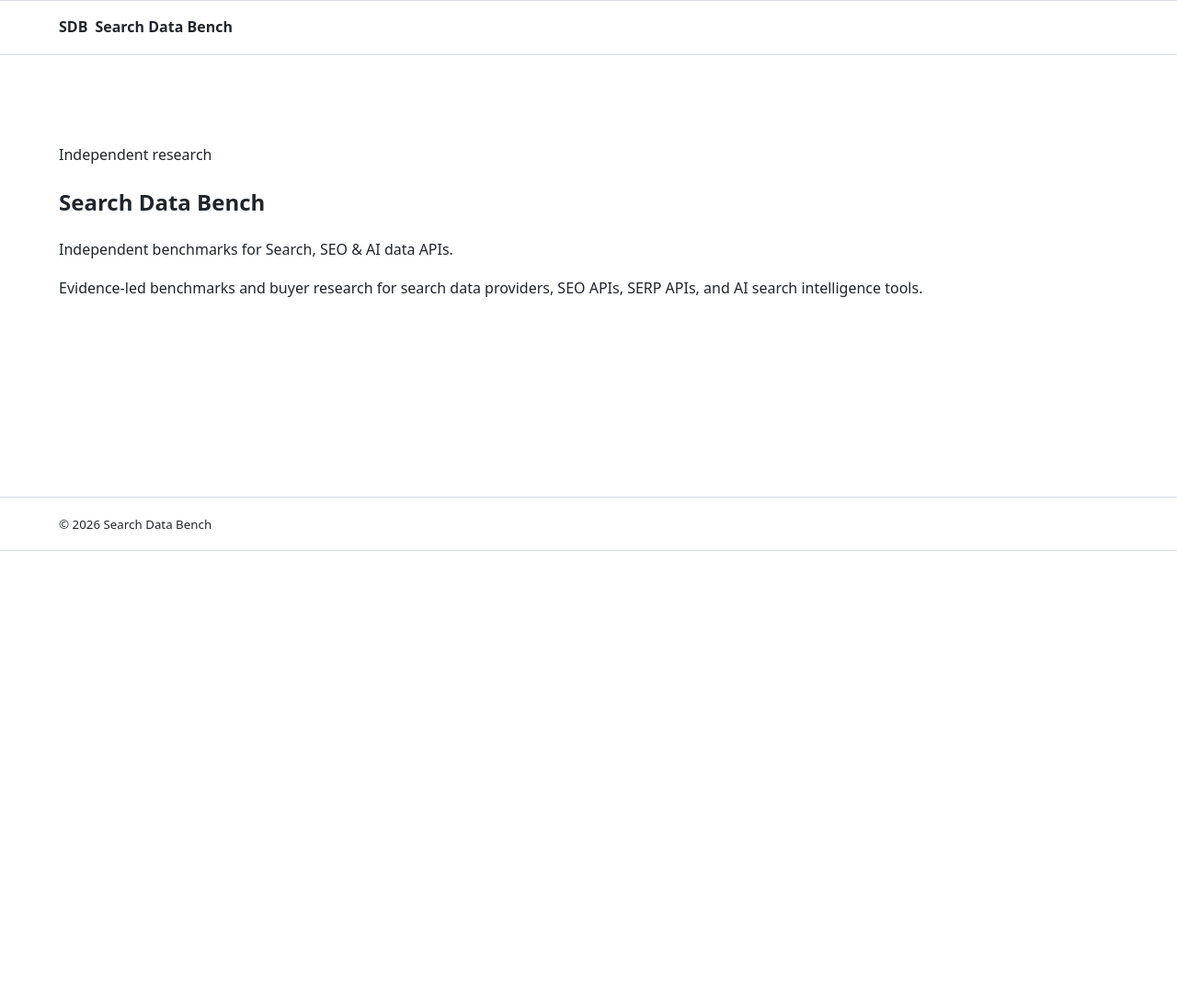
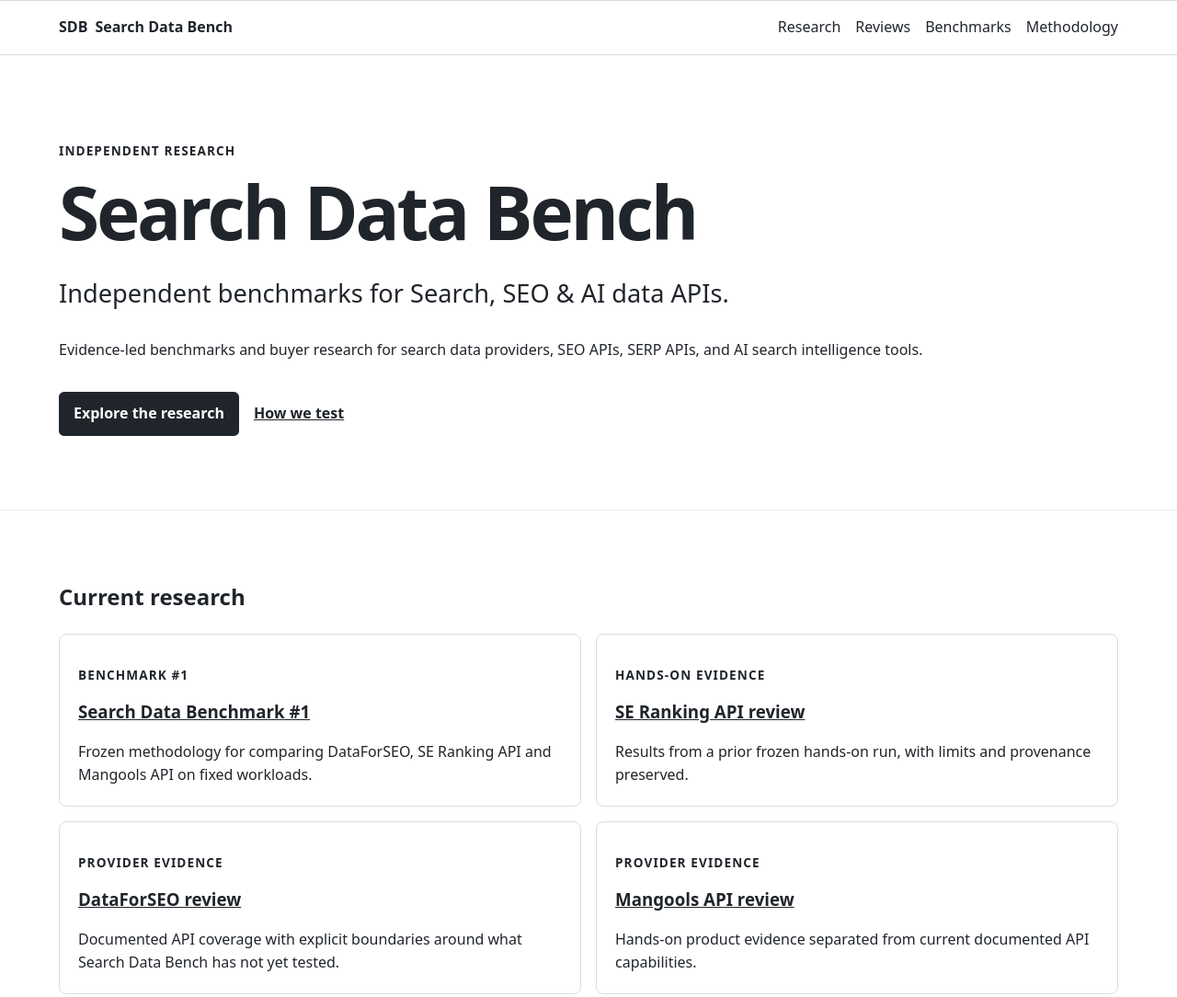
Before and after one commit to elgaross-pixel/search-data-bench, an Astro site: page / in a window 1280 px wide. Shown: the top 1084 px of the page at 92% size. Before the commit the page ends 800 px from the top, so only its background shows below. Built offline with nearby package versions, Linux system fonts and the light colour scheme; Astro itself is replaced by a stand-in of ours.

Commit message:
Restore Search Data Bench production shell

```diff
--- a/site.config.ts
+++ b/site.config.ts
@@ -10,8 +10,24 @@ export const siteConfig = {
     description: 'Independent benchmarks and buyer research for Search Data, SEO APIs and AI Search APIs.',
   },
   brand: { logoText: 'SDB', favicon: '/favicon.svg', themeColor: '#20252b' },
-  editorial: { publisherName: 'Search Data Bench', methodologyUrl: null, affiliateDisclosureUrl: null },
-  navigation: { primary: [], footer: [] },
+  editorial: {
+    publisherName: 'Search Data Bench',
+    methodologyUrl: '/methodology/',
+    affiliateDisclosureUrl: '/affiliate-disclosure/',
+  },
+  navigation: {
+    primary: [
+      { label: 'Research', href: '/research/' },
+      { label: 'Reviews', href: '/reviews/' },
+      { label: 'Benchmarks', href: '/benchmarks/' },
+      { label: 'Methodology', href: '/methodology/' },
+    ],
+    footer: [
+      { label: 'About', href: '/about/' },
+      { label: 'Methodology', href: '/methodology/' },
+      { label: 'Affiliate disclosure', href: '/affiliate-disclosure/' },
+    ],
+  },
   seo: { trailingSlash: 'always' as const, indexable: true, defaultOgImage: null },
   measurement: { provider: 'none' as const, analyticsId: null, trackAffiliateClicks: true },
   publication: { journalEnabled: true },
--- a/src/brand/Footer.astro
+++ b/src/brand/Footer.astro
@@ -2,7 +2,10 @@
 import { siteConfig } from '../../site.config';
 ---
 <footer class="site-footer">
-  <div class="container">
+  <div class="container footer-inner">
     <small>&copy; {new Date().getFullYear()} {siteConfig.site.name}</small>
+    <nav class="footer-nav" aria-label="Footer navigation">
+      {siteConfig.navigation.footer.map((item) => <a href={item.href}>{item.label}</a>)}
+    </nav>
   </div>
 </footer>
--- a/src/brand/Header.astro
+++ b/src/brand/Header.astro
@@ -2,10 +2,13 @@
 import { siteConfig } from '../../site.config';
 ---
 <header class="site-header">
-  <div class="container">
+  <div class="container header-inner">
     <a class="brand" href="/" aria-label={`${siteConfig.site.name} home`}>
       <span aria-hidden="true">{siteConfig.brand.logoText}</span>
       {siteConfig.site.name}
     </a>
+    <nav class="primary-nav" aria-label="Primary navigation">
+      {siteConfig.navigation.primary.map((item) => <a href={item.href}>{item.label}</a>)}
+    </nav>
   </div>
 </header>
--- a/src/pages/index.astro
+++ b/src/pages/index.astro
@@ -6,10 +6,29 @@ import { websiteSchema } from '../core/schema';
 <BaseLayout title={siteConfig.site.name} description={siteConfig.site.description} schema={websiteSchema()}>
   <section class="hero">
     <div class="container">
-      <p>Independent research</p>
+      <p class="eyebrow">Independent research</p>
       <h1>{siteConfig.site.name}</h1>
-      <p>{siteConfig.site.tagline}</p>
+      <p class="lede">{siteConfig.site.tagline}</p>
       <p>Evidence-led benchmarks and buyer research for search data providers, SEO APIs, SERP APIs, and AI search intelligence tools.</p>
+      <p class="hero-actions"><a class="button" href="/research/">Explore the research</a><a class="text-link" href="/methodology/">How we test</a></p>
+    </div>
+  </section>
+  <section class="section">
+    <div class="container">
+      <h2>Current research</h2>
+      <div class="cards">
+        <article class="card"><p class="eyebrow">Benchmark #1</p><h3><a href="/benchmarks/search-data-benchmark-01/">Search Data Benchmark #1</a></h3><p>Frozen methodology for comparing DataForSEO, SE Ranking API and Mangools API on fixed workloads.</p></article>
+        <article class="card"><p class="eyebrow">Hands-on evidence</p><h3><a href="/reviews/se-ranking-api/">SE Ranking API review</a></h3><p>Results from a prior frozen hands-on run, with limits and provenance preserved.</p></article>
+        <article class="card"><p class="eyebrow">Provider evidence</p><h3><a href="/reviews/dataforseo/">DataForSEO review</a></h3><p>Documented API coverage with explicit boundaries around what Search Data Bench has not yet tested.</p></article>
+        <article class="card"><p class="eyebrow">Provider evidence</p><h3><a href="/reviews/mangools-api/">Mangools API review</a></h3><p>Hands-on product evidence separated from current documented API capabilities.</p></article>
+      </div>
+    </div>
+  </section>
+  <section class="section section-muted">
+    <div class="container narrow">
+      <h2>Evidence before verdicts</h2>
+      <p>We freeze inputs before tests, preserve missing and limited results, separate hands-on findings from provider documentation, and avoid forcing proprietary metrics into false equivalence.</p>
+      <p><a href="/methodology/">Read the methodology →</a></p>
     </div>
   </section>
 </BaseLayout>
--- a/src/styles/global.css
+++ b/src/styles/global.css
@@ -7,9 +7,32 @@
 body { margin: 0; line-height: 1.6; }
 a { color: inherit; }
 .container { width: min(calc(100% - 2rem), 72rem); margin-inline: auto; }
+.narrow { max-width: 48rem; }
 .site-header, .site-footer { padding: 1rem 0; border-block: 1px solid #d8dde3; }
+.header-inner, .footer-inner { display:flex; align-items:center; justify-content:space-between; gap:1rem; flex-wrap:wrap; }
 .brand { display:inline-flex; gap:.5rem; align-items:center; font-weight:700; text-decoration:none; }
+.primary-nav, .footer-nav { display:flex; gap:1rem; flex-wrap:wrap; }
+.primary-nav a, .footer-nav a { text-decoration:none; }
+.primary-nav a:hover, .footer-nav a:hover { text-decoration:underline; }
 .skip-link { position:absolute; left:.5rem; top:.5rem; transform:translateY(-200%); }
 .skip-link:focus { transform:none; }
 main { min-height:60vh; }
-.hero { padding:5rem 0; }
+.hero { padding:5rem 0 4rem; }
+.hero h1 { font-size:clamp(2.5rem, 7vw, 5rem); line-height:1.02; margin:.35rem 0 1rem; letter-spacing:-.04em; }
+.eyebrow { font-size:.85rem; font-weight:700; text-transform:uppercase; letter-spacing:.08em; }
+.lede { font-size:clamp(1.25rem, 3vw, 1.7rem); max-width:46rem; }
+.hero-actions { display:flex; align-items:center; gap:1rem; flex-wrap:wrap; margin-top:2rem; }
+.button { display:inline-block; padding:.7rem 1rem; background:#20252b; color:#fff; text-decoration:none; border-radius:.35rem; font-weight:700; }
+.text-link { font-weight:700; }
+.section { padding:3.5rem 0; border-top:1px solid #e5e7eb; }
+.section-muted { background:#f6f7f8; }
+.cards { display:grid; grid-template-columns:repeat(2,minmax(0,1fr)); gap:1rem; }
+.card { border:1px solid #d8dde3; border-radius:.5rem; padding:1.25rem; }
+.card h3 { margin:.25rem 0 .5rem; }
+.card p:last-child { margin-bottom:0; }
+@media (max-width: 700px) {
+  .header-inner { align-items:flex-start; }
+  .primary-nav { width:100%; gap:.75rem 1rem; }
+  .cards { grid-template-columns:1fr; }
+  .hero { padding:3.5rem 0; }
+}
```
